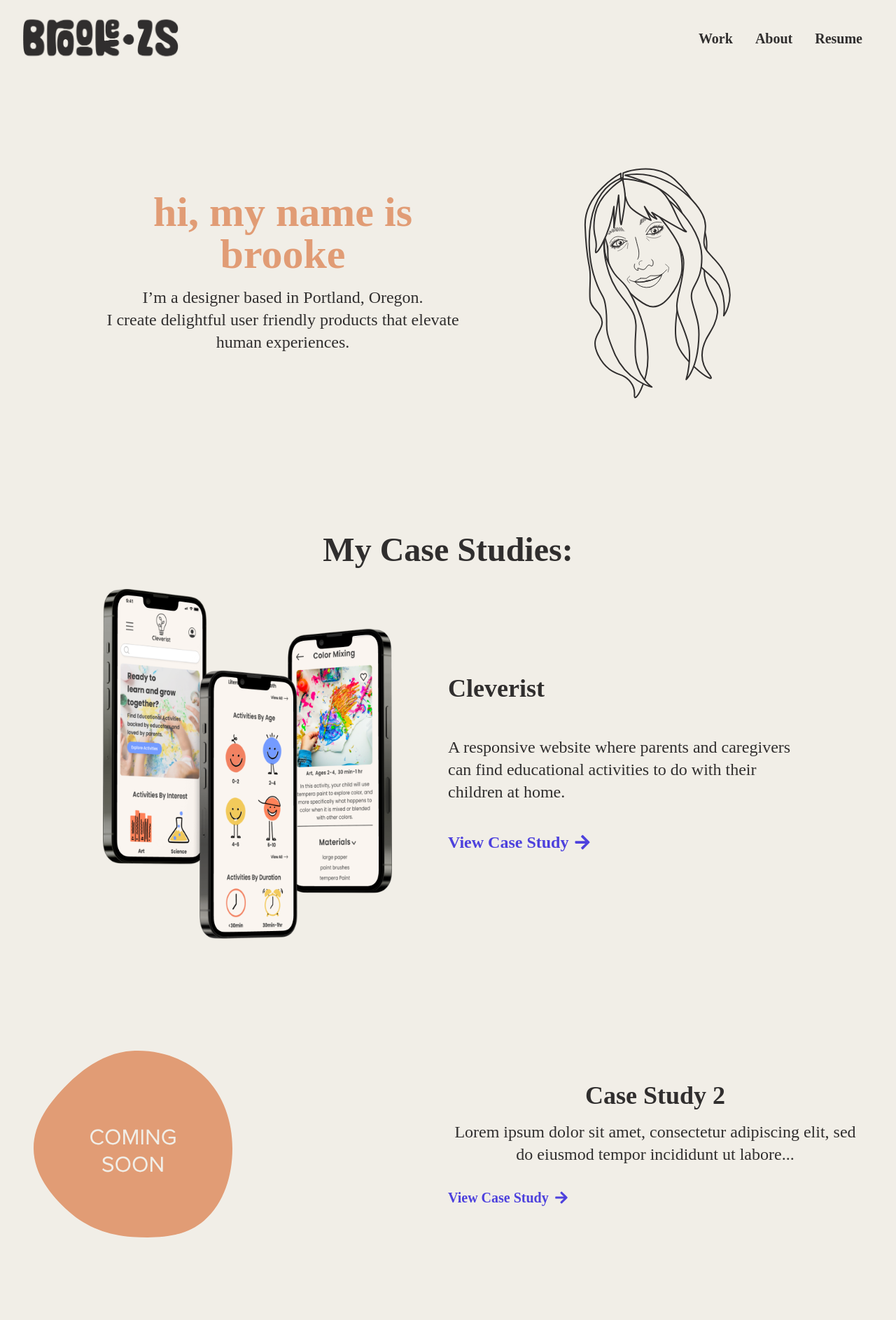
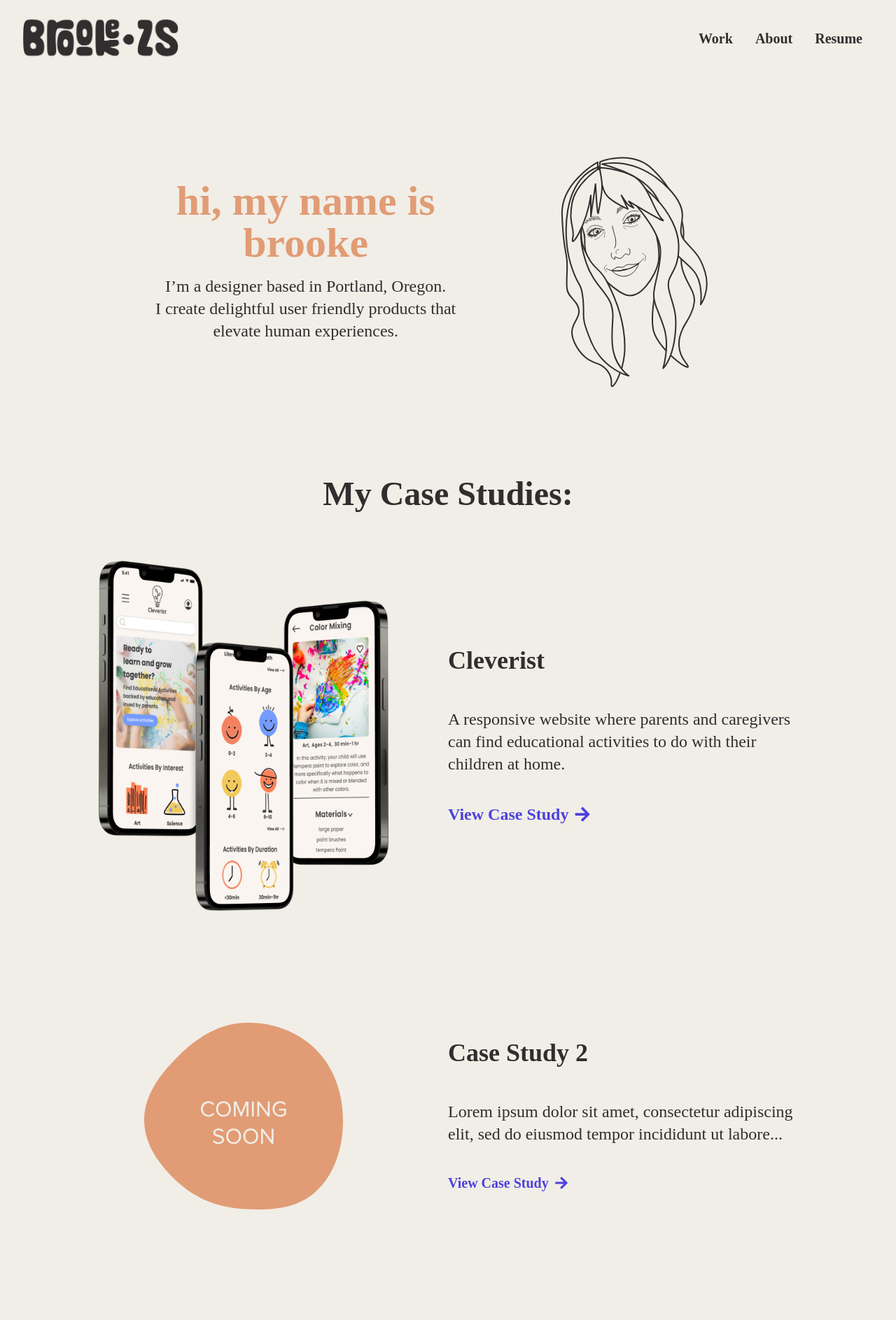
Before and after one commit to mlstarcher/brookes-portfolio, a React (Create React App) app: page / in a window 1280 px wide. Shown: the top 1887 px of the page at 70% size. Built offline with nearby package versions, Linux system fonts and the light colour scheme; a web font is replaced by a local one.

Commit message:
Completed homepage feedback

```diff
--- a/src/index.css
+++ b/src/index.css
@@ -136,11 +136,6 @@ body {
   left: 50%;
 }
 
-/* .scroll-content {
-  height: 100%;
-  overflow: scroll;
-} */
-
 .hide-scrollbar::-webkit-scrollbar {
   width: 0px;
   background: transparent;
--- a/src/pages/CaseStudy1.js
+++ b/src/pages/CaseStudy1.js
@@ -31,8 +31,8 @@ import cleverist_mobile_wireframe from '../assets/cleverist_mobile_wireframe.jpg
 export default function CaseStudy1() {
   return (
     <div className="bg-offWhite sm:mx-0 mx-8">
-      <div className="grid grid-cols-12 mb-20">
-        <div className="flex flex-col justify-center items-center mb-8 sm:mb-0 col-span-12 sm:col-start-2 sm:col-end-7">
+      <div className="grid grid-cols-12 mb-20 mt-10 sm:mt-0">
+        <div className="flex flex-col justify-center items-center mb-12 sm:mb-0 col-span-12 sm:col-start-2 sm:col-end-7">
           <h1 className="font-bold text-3xl sm:text-6xl text-offBlack pb-4">
             Cleverist
           </h1>
@@ -55,13 +55,13 @@ export default function CaseStudy1() {
         <div className="flex items-center col-span-12  sm:col-start-8">
           <div className="relative" style={{ height: '600px', width: '300px' }}>
             <img
-              className="absolute z-10 pointer-events-none"
+              className="absolute z-10 pointer-events-none h-full w-auto"
               src={iphone_14}
               alt="Mobile preview"
             ></img>
             <div
               className="m-4 mb-0 overflow-scroll hide-scrollbar"
-              style={{ height: '595px' }}
+              style={{ height: '580px' }}
             >
               <img
                 src={cleverist_mobile_wireframe}
--- a/src/pages/CaseStudyCard.js
+++ b/src/pages/CaseStudyCard.js
@@ -4,12 +4,12 @@ import { FaArrowRight } from 'react-icons/fa';
 
 export default function CaseStudyCard({ case_study }) {
   return (
-    <div className="grid grid-cols-12 sm:mb-40 mb-24 gap">
-      <div className="sm:pr-16 flex justify-center sm:block col-start-2 col-end-7">
+    <div className="grid grid-cols-12 sm:mb-40 mb-24">
+      <div className="sm:pr-16 flex justify-center col-start-2 col-end-7">
         <img
           src={case_study.image_name}
           className="m-w-100 sm:h-auto"
-          style={{ 'max-height': '500px' }}
+          style={{ maxHeight: '500px' }}
           alt={case_study.alt_tag}
         ></img>
       </div>
--- a/src/pages/Home.js
+++ b/src/pages/Home.js
@@ -10,7 +10,7 @@ export default function Home() {
     <div className="">
       <Welcome />
       <div id="work" className="flex justify-center mb-8">
-        <h2 className="sm:text-5xl text-3xl font-bold sm:mt-16 mt-8">
+        <h2 className="sm:text-5xl text-3xl font-bold mb-10">
           My Case Studies:
         </h2>
       </div>
--- a/src/pages/Layout.js
+++ b/src/pages/Layout.js
@@ -8,7 +8,7 @@ export default function Layout() {
   return (
     <div className="flex flex-col">
       <Header />
-      <div className="container mx-auto mt-4 wrapper px-4 sm:px-12">
+      <div className="container mx-auto wrapper px-4">
         <Outlet />
       </div>
       {/* <ScrollButton /> */}
--- a/src/pages/StudyComingSoon.js
+++ b/src/pages/StudyComingSoon.js
@@ -5,24 +5,24 @@ import coming_soon from '../assets/coming_soon.svg';
 
 export default function StudyComingSoon({ case_study }) {
   return (
-    <div className="grid grid-cols-1 sm:grid-cols-2 sm:mb-40 mb-24 gap">
-      <div className="sm:pr-16 flex justify-center sm:block">
+    <div className="grid grid-cols-12 sm:mb-40 mb-24">
+      <div className="sm:pr-16 flex justify-center  col-start-2 col-end-7">
         <img
           src={coming_soon}
           className="m-w-100 sm:h-auto h-36"
           alt={case_study.alt_tag}
         ></img>
       </div>
-      <div className="flex flex-col justify-center">
-        <h4 className="font-semibold text-2xl sm:text-4xl mb-4 mt-8 sm:mt-0">
+      <div className="flex flex-col justify-center col-start-7 col-end-12">
+        <h4 className="font-semibold text-2xl text-left sm:text-4xl mb-12 mt-8 sm:mt-0">
           {case_study.title}
         </h4>
-        <p className="sm:mb-8 mb-4 text-base sm:text-2xl line-clamp-3">
+        <p className="mb-10 text-base text-left sm:text-2xl line-clamp-3">
           {case_study.short_description}
         </p>
         <Link
           to={'coming-soon'}
-          className="font-semibold text-accent hover:text-secondary text-xl "
+          className="font-semibold text-accent text-left hover:text-secondary text-xl "
         >
           <div className="flex items-center">
             <p className="mr-2">View Case Study</p>
--- a/src/pages/Welcome.js
+++ b/src/pages/Welcome.js
@@ -3,8 +3,8 @@ import portrait from '../assets/portrait.svg';
 
 export default function Welcome() {
   return (
-    <div className="sm:pl-20 grid grid-cols-1 sm:grid-cols-2 gap sm:mb-32 mb-16 mt-8">
-      <div className="flex flex-col justify-center mb-8 sm:mb-0">
+    <div className="sm:pl-20 grid grid-cols-12 sm:mb-32 mb-16 mt-8">
+      <div className="flex flex-col justify-center mb-8 sm:mb-0 col-start-2 col-end-7">
         <h1 className="font-bold md:text-6xl text-2xl pb-4 text-primary">
           hi, my name is brooke
         </h1>
@@ -17,7 +17,7 @@ export default function Welcome() {
         </p>
         <p className="sm:text-2xl text-base"></p>
       </div>
-      <div className="flex justify-center items-center sm:pr-20 mb-16 mt-8 sm:mb-0">
+      <div className="flex justify-center items-center sm:pr-20 mb-16 mt-8 sm:mb-0 col-start-7 col-end-12">
         <div>
           <img
             src={portrait}
```
